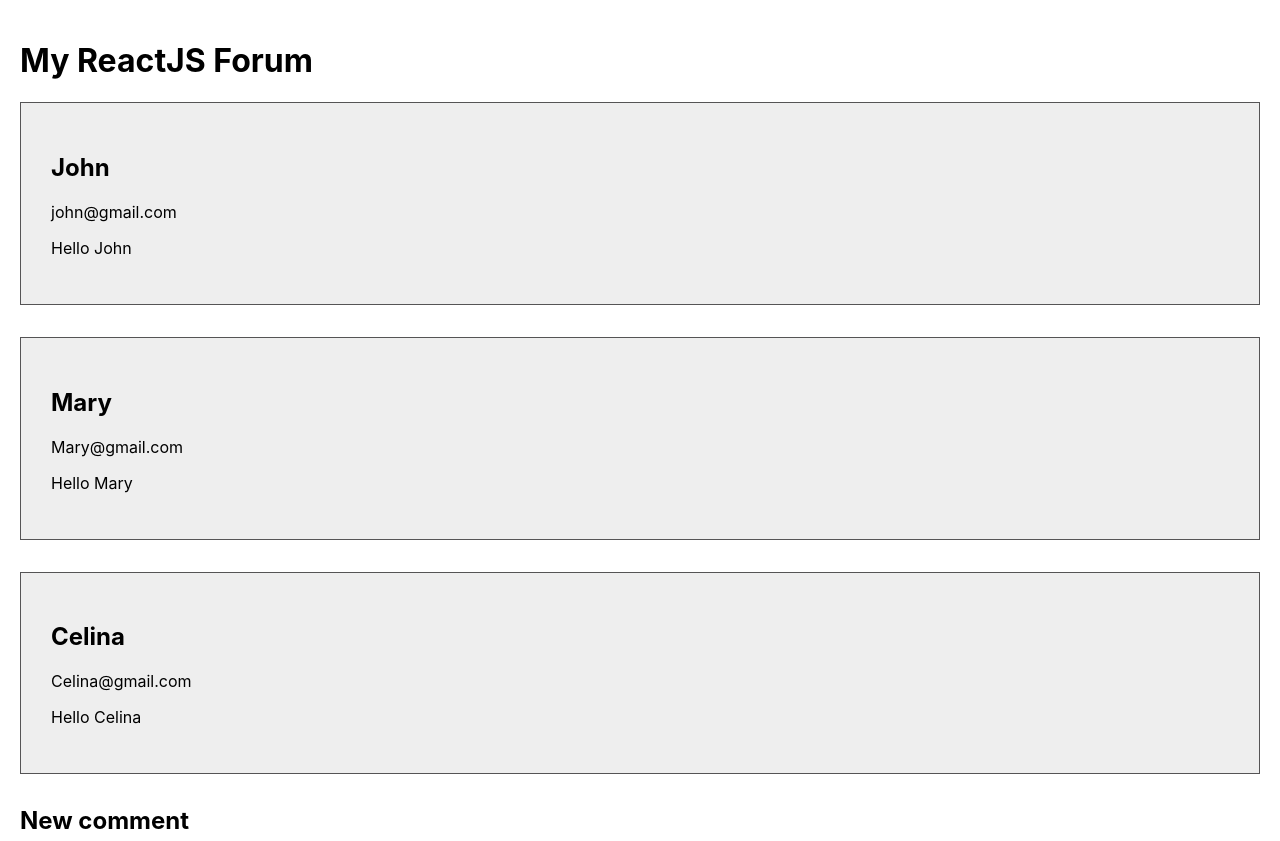
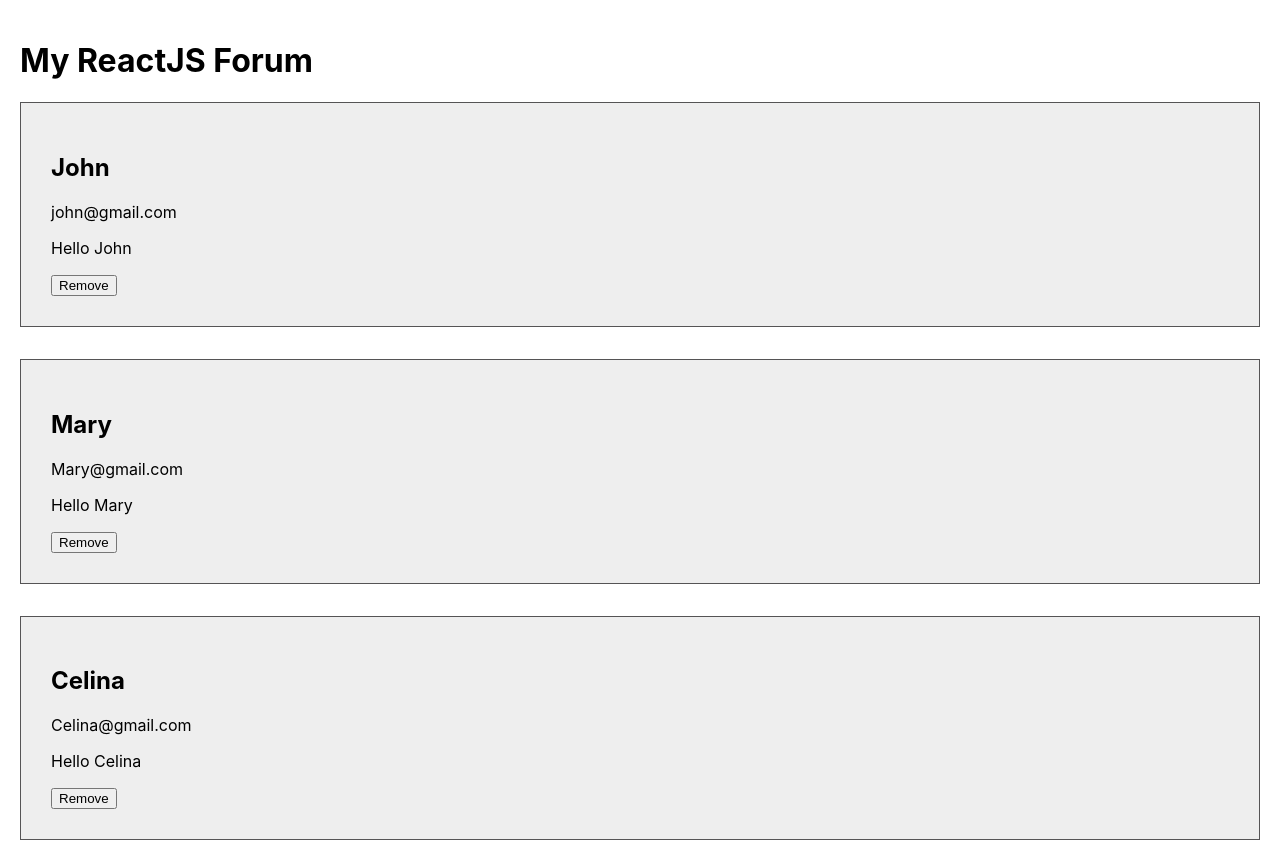
Before and after one commit to marciosdev/react-forum, a React (Create React App) app: page / in a window 1280 px wide. Shown: the top 841 px of the page. Built offline with nearby package versions, Linux system fonts and the light colour scheme.

Commit message:
Add Remove comment function

```diff
--- a/src/App.js
+++ b/src/App.js
@@ -37,8 +37,15 @@ class App extends Component {
 
     const newComment = {...this.state.newComment}
 
-    this.setState({ comments: [...this.state.comments, newComment] })
+    this.setState({ comments: [...this.state.comments, newComment], newComment: { name : '', mail: '', message : ''}  })
 
+  }
+
+  deleteComment = comment => {
+    let list = this.state.comments;
+    list = list.filter(c => c !== comment)
+
+    this.setState({comments: list})
   }
 
   inputValue = event => {
@@ -54,7 +61,7 @@ class App extends Component {
 
         {
           this.state.comments.map((comment, indice)=> (
-            <Comments key={indice} name={comment.name} mail={comment.mail} >
+            <Comments key={indice} name={comment.name} mail={comment.mail} onRemove={this.deleteComment.bind(this, comment)} >
               {comment.message}
             </Comments>
 
--- a/src/components/Comment.js
+++ b/src/components/Comment.js
@@ -7,7 +7,7 @@ const Comments = props => (
             <h2>{props.name}</h2>
             <p>{props.mail}</p>
             <p>{props.children}</p>
-
+        <button onClick={props.onRemove}>Remove</button>
         </div>
     </>
 );
```
Also changed, not shown: 1 other file (tests, documents, lock files or other folders).
